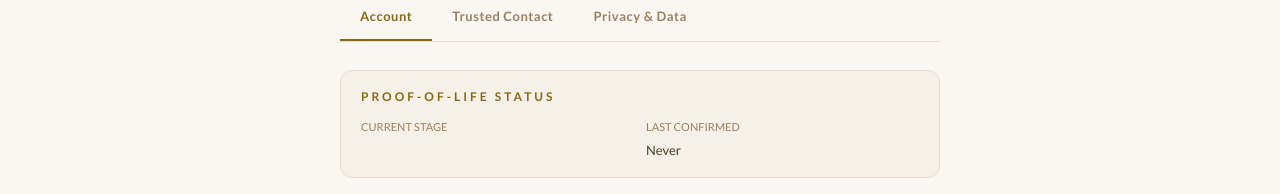
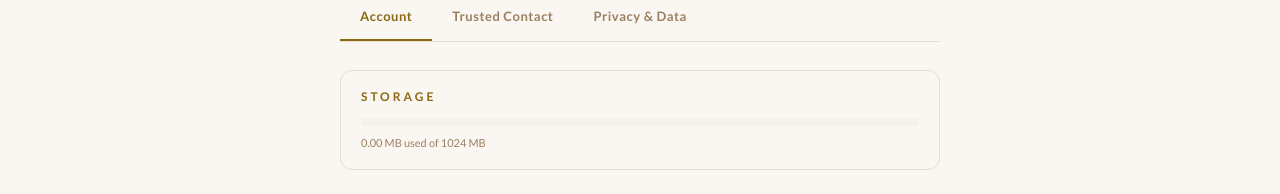
Before and after one commit to davidks2014/time-bridge, a Next.js app: page /profile in a window 1280 px wide. Shown: the part 301-495 px from the top of the page. Built offline with nearby package versions, Linux system fonts and the light colour scheme; no server answers; the database is empty; sample sign-in values are in the browser's storage.

Commit message:
feat: add storage usage bar to profile page (Task 7.6)

```diff
--- a/src/app/api/profile/route.ts
+++ b/src/app/api/profile/route.ts
@@ -35,6 +35,8 @@ export async function GET() {
         trustedContactEmail: true,
         trustedContactPhone: true,
         snoozedUntil: true,
+        storageUsedMB: true,
+        storageLimitMB: true,
       },
     });
 
--- a/src/app/profile/page.tsx
+++ b/src/app/profile/page.tsx
@@ -21,6 +21,8 @@ type ProfileData = {
   trustedContactPhone: string;
   trustedContactNric: string;
   trustedContactAddress: string;
+  storageUsedMB: number;
+  storageLimitMB: number;
 };
 
 type Tab = "account" | "trusted" | "privacy";
@@ -200,6 +202,10 @@ export default function ProfilePage() {
     : profile?.proofOfLifeStage === "WARNING" ? "var(--gold)"
     : "var(--sage)";
 
+  const storageUsedMB  = profile?.storageUsedMB  ?? 0;
+  const storageLimitMB = profile?.storageLimitMB ?? 1024;
+  const storagePct     = Math.min((storageUsedMB / storageLimitMB) * 100, 100);
+
   return (
     <div className="tb-page tb-page-with-tabs">
       <div className="tb-container" style={{ paddingTop: 32, paddingBottom: 48 }}>
@@ -269,6 +275,44 @@ export default function ProfilePage() {
         {/* ── Tab: Account ── */}
         {activeTab === "account" && (
           <div className="tb-fade-in">
+
+            {/* Storage usage */}
+            <div style={{
+              padding: "16px 20px",
+              background: "#FAF7F2",
+              border: "1px solid var(--border)",
+              borderRadius: "var(--radius-md)",
+              marginBottom: 24,
+            }}>
+              <div className="tb-section-label" style={{ marginBottom: 10 }}>Storage</div>
+              <div style={{
+                height: 8,
+                background: "var(--cream)",
+                borderRadius: 9999,
+                overflow: "hidden",
+                marginBottom: 8,
+              }}>
+                <div style={{
+                  height: "100%",
+                  width: `${storagePct}%`,
+                  background: storagePct >= 100 ? "#DC2626" : "#B8965A",
+                  borderRadius: 9999,
+                }} />
+              </div>
+              <div style={{ fontSize: 11, color: "var(--earth-muted)" }}>
+                {storageUsedMB.toFixed(2)} MB used of {storageLimitMB} MB
+              </div>
+              {storagePct >= 100 && (
+                <div style={{ fontSize: 12, color: "#DC2626", marginTop: 6, fontWeight: 600 }}>
+                  Storage full. Please delete files or upgrade your plan.
+                </div>
+              )}
+              {storagePct >= 80 && storagePct < 100 && (
+                <div style={{ fontSize: 12, color: "#D97706", marginTop: 6, fontWeight: 600 }}>
+                  You are running low on storage. Consider upgrading your plan.
+                </div>
+              )}
+            </div>
 
             {/* Proof of life status */}
             <div style={{
```
